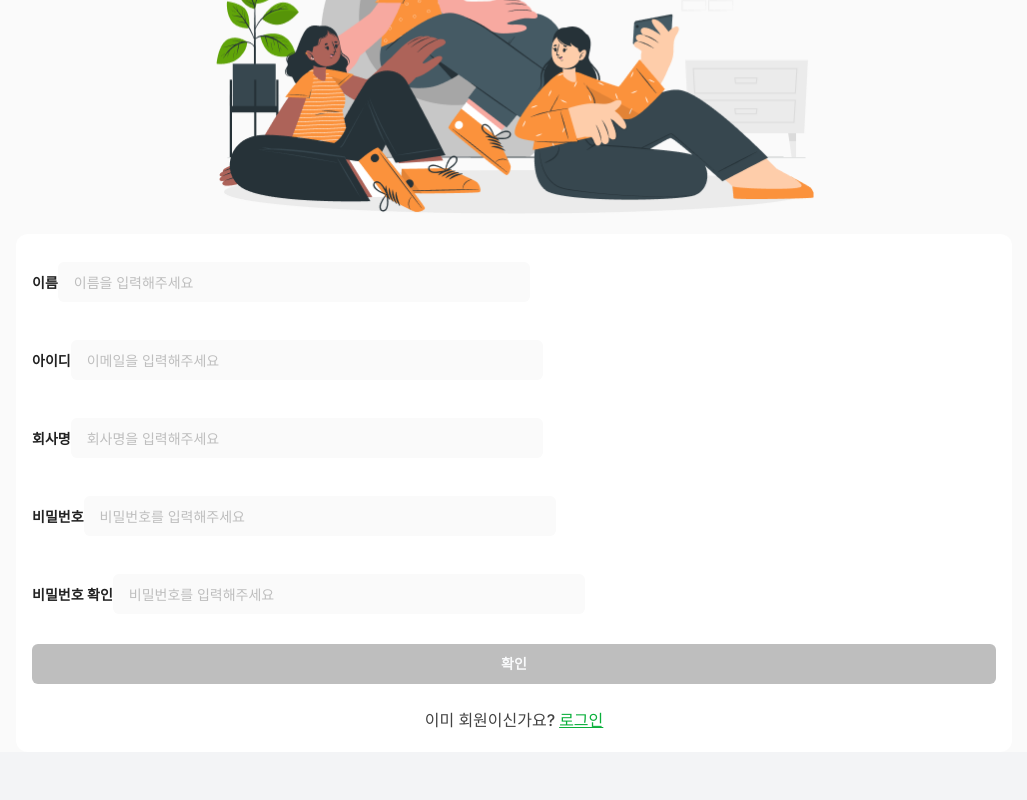
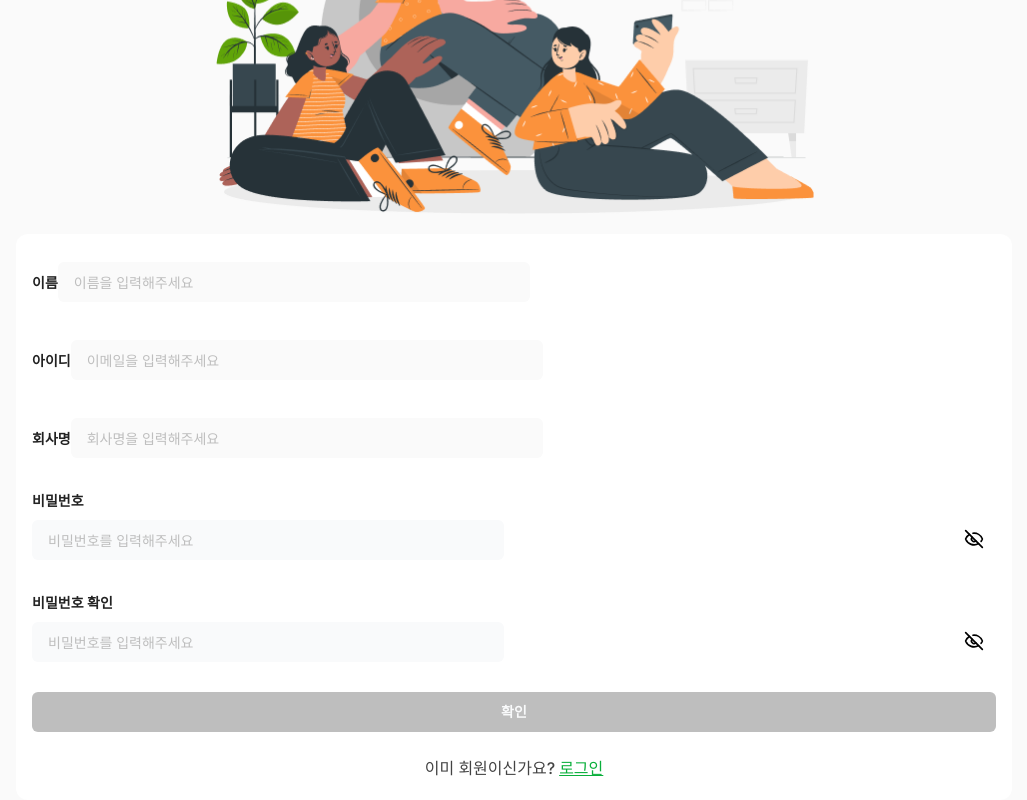
Before and after one commit to yeonna18k/relax-together-front, a Next.js app: page /signup in a window 1280 px wide. Shown: the part 431-1231 px from the top of the page, without its empty margins (126-1153 px from the left). Before the commit the page ends 1183 px from the top, so only its background shows below. Built offline with nearby package versions, Linux system fonts and the light colour scheme.

Commit message:
feat: signup password input 로직 수정

```diff
--- a/src/features/signup/SignupFormField.tsx
+++ b/src/features/signup/SignupFormField.tsx
@@ -1,12 +1,11 @@
 import {
   FormControl,
-  FormDescription,
   FormField,
   FormItem,
   FormLabel,
   FormMessage,
 } from '@/shared/ui/form';
-import { Input } from '@/shared/ui/input';
+import { Input, InputPassword } from '@/shared/ui/input';
 import { UseFormReturn } from 'react-hook-form';
 import { SignupFormType } from './SignupForm';
 
@@ -49,6 +48,13 @@ const signupFormData: SignupFormFieldPropsMap = {
 };
 
 export default function SignupFormField({ form, name }: SignupFormFieldProps) {
+  const isPasswordField = name === 'password' || name === 'passwordCheck';
+  const commonInputProps = {
+    placeholder: signupFormData[name].placeholder,
+    className:
+      'text-gray h-10 w-full text-sm font-medium text-gray-800 placeholder:text-gray-400',
+  };
+
   return (
     <FormField
       control={form.control}
@@ -59,16 +65,12 @@ export default function SignupFormField({ form, name }: SignupFormFieldProps) {
             {signupFormData[name].label}
           </FormLabel>
           <FormControl className="mb-1.5 mt-2">
-            <Input
-              type={signupFormData[name].type ?? 'input'}
-              placeholder={signupFormData[name].placeholder}
-              className="text-gray h-10 w-full text-sm font-medium text-gray-800 placeholder:text-gray-400"
-              {...field}
-            />
+            {isPasswordField ? (
+              <InputPassword {...commonInputProps} {...field} />
+            ) : (
+              <Input {...commonInputProps} {...field} />
+            )}
           </FormControl>
-          <FormDescription>
-            {/* This is your public display name. */}
-          </FormDescription>
           <FormMessage className="text-sm font-medium text-[#DC2626]" />
         </FormItem>
       )}
```
